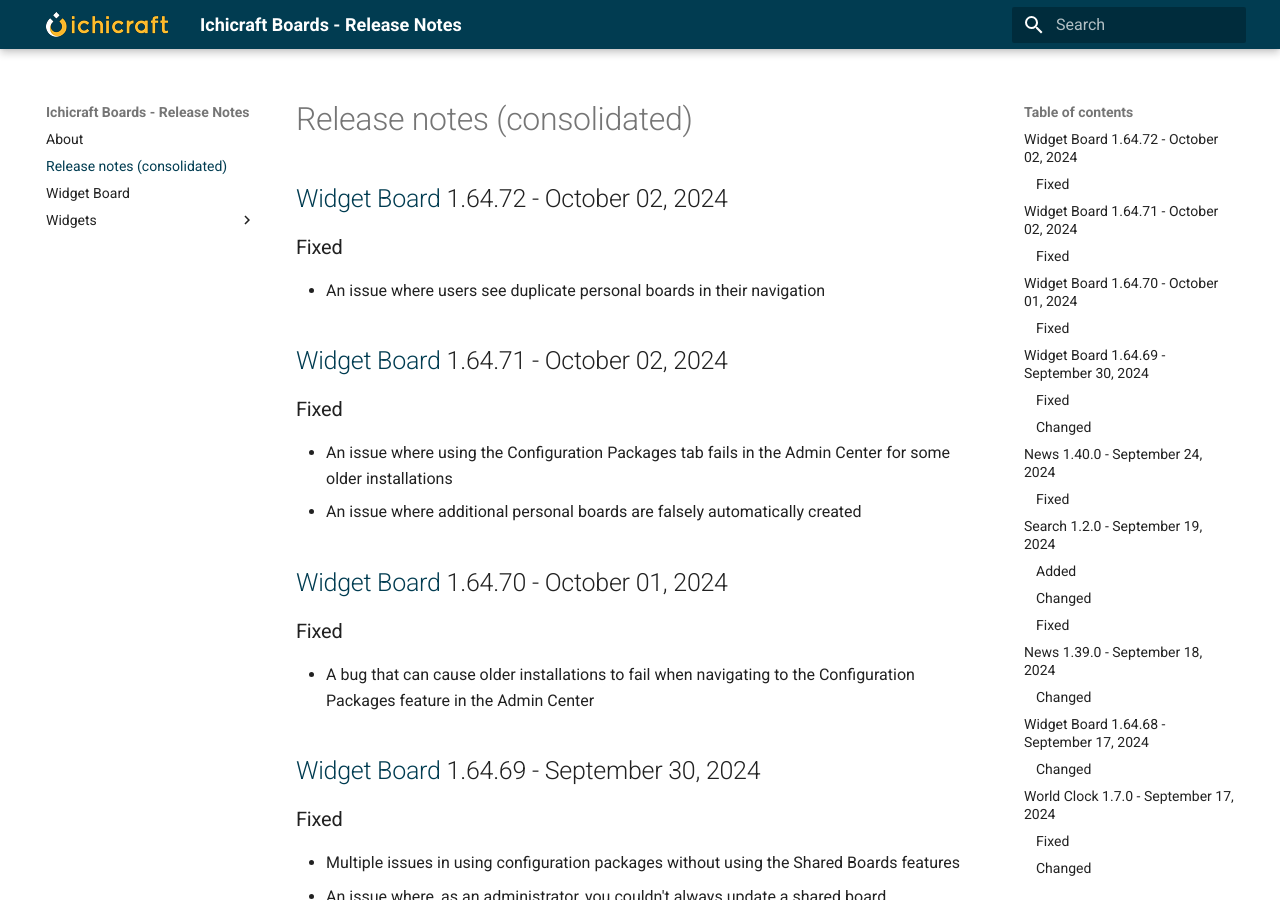
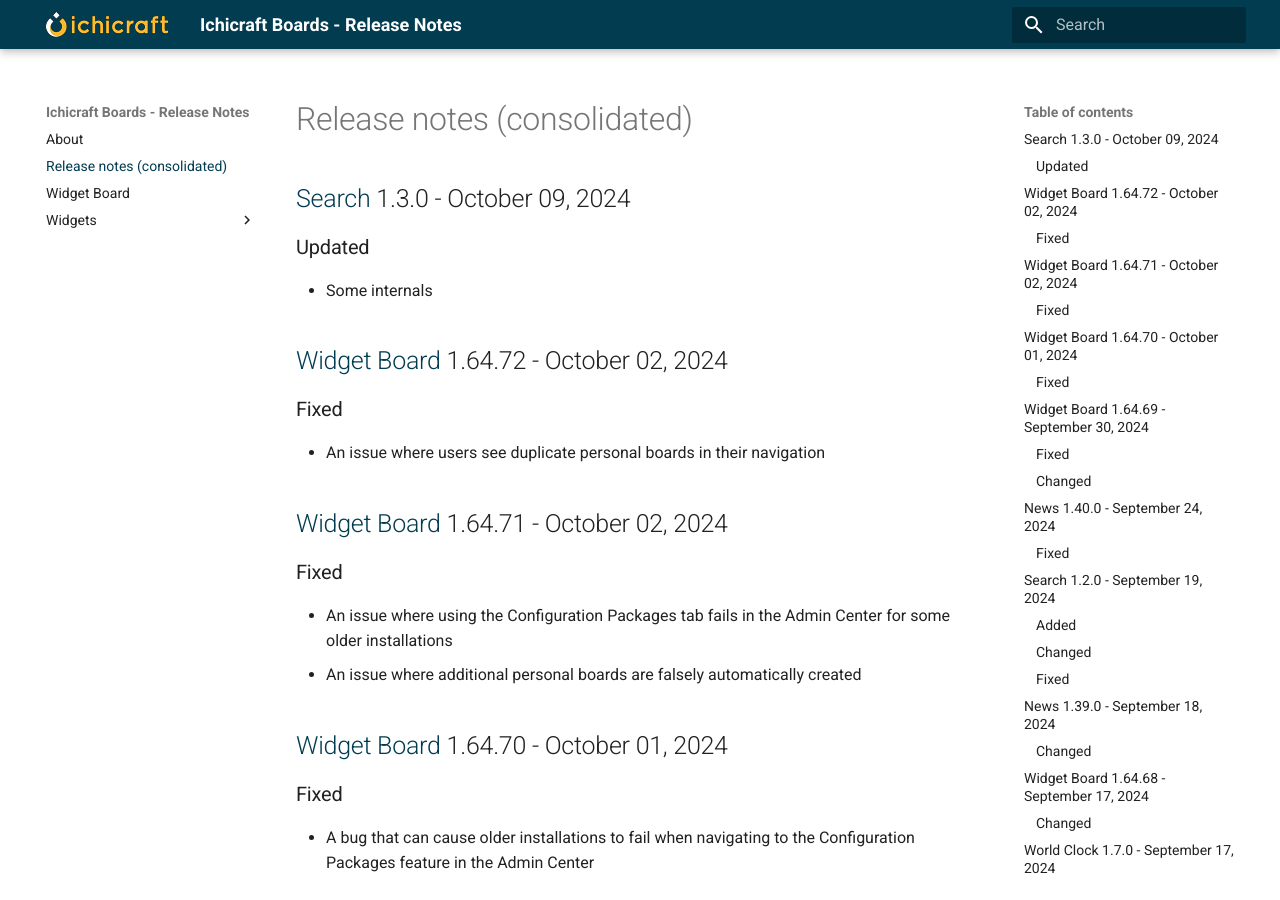
Before and after one commit to ichicraft/widgets-docs, an MkDocs documentation site: the page built from docs/Release-notes-(consolidated).md, in a window 1280 px wide and 900 px high. Built offline with MkDocs 1.6.1 and Material for MkDocs 9.7.7, drawn with Linux system fonts in a browser that asks for light colours.

Commit message:
Release notes updated by BuildService

```diff
--- a/docs/Release-notes-(consolidated).md
+++ b/docs/Release-notes-(consolidated).md
@@ -1,3 +1,8 @@
+## [Search](./Widgets/Search.md) 1.3.0 - October 09, 2024
+
+### Updated
+- Some internals
+
 ## [Widget Board](./Widget Board.md) 1.64.72 - October 02, 2024
 
 ### Fixed
--- a/docs/Widgets/Search.md
+++ b/docs/Widgets/Search.md
@@ -1,3 +1,8 @@
+## 1.3.0 - October 09, 2024
+
+### Updated
+- Some internals
+
 ## 1.2.0 - September 19, 2024
 
 ### Added
```
